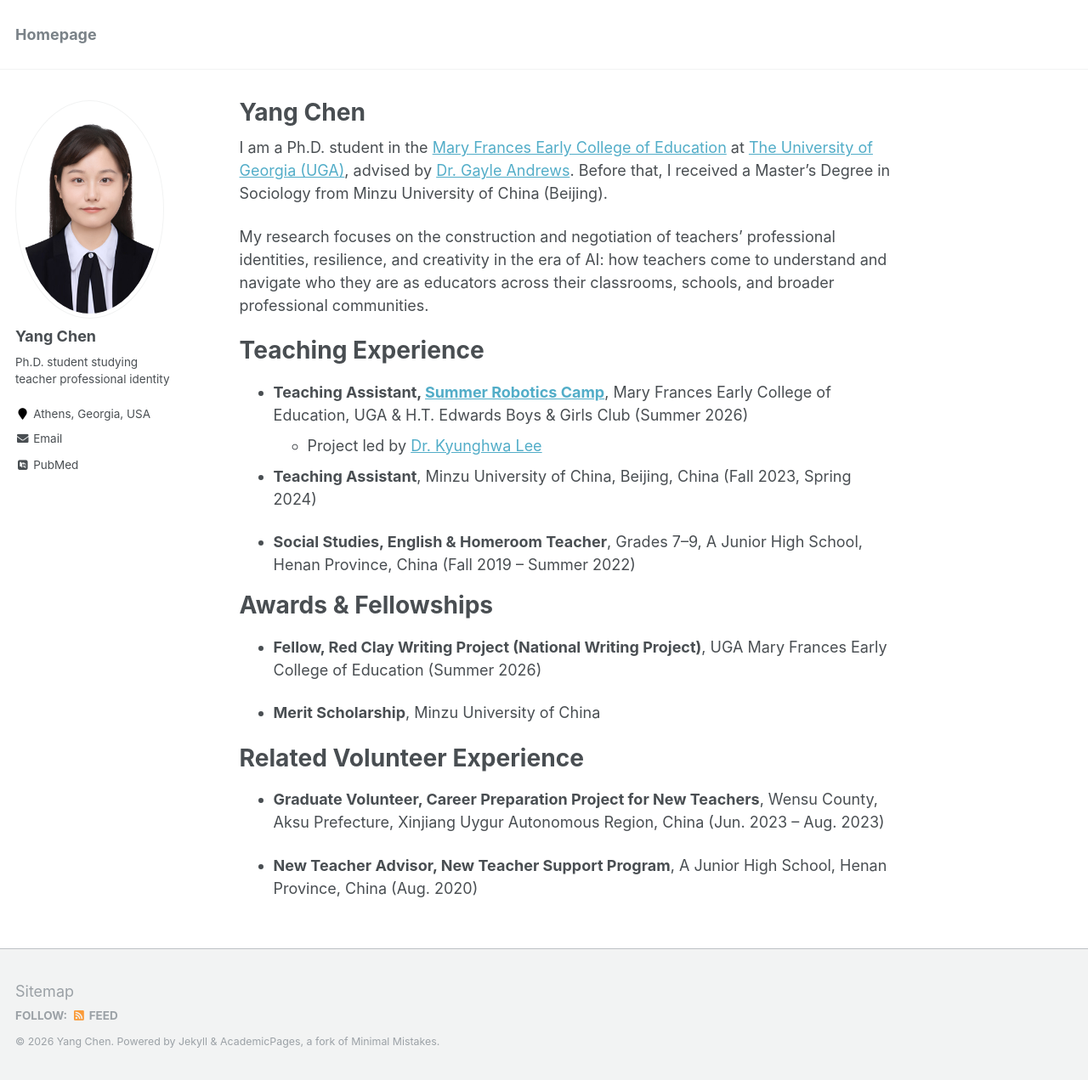
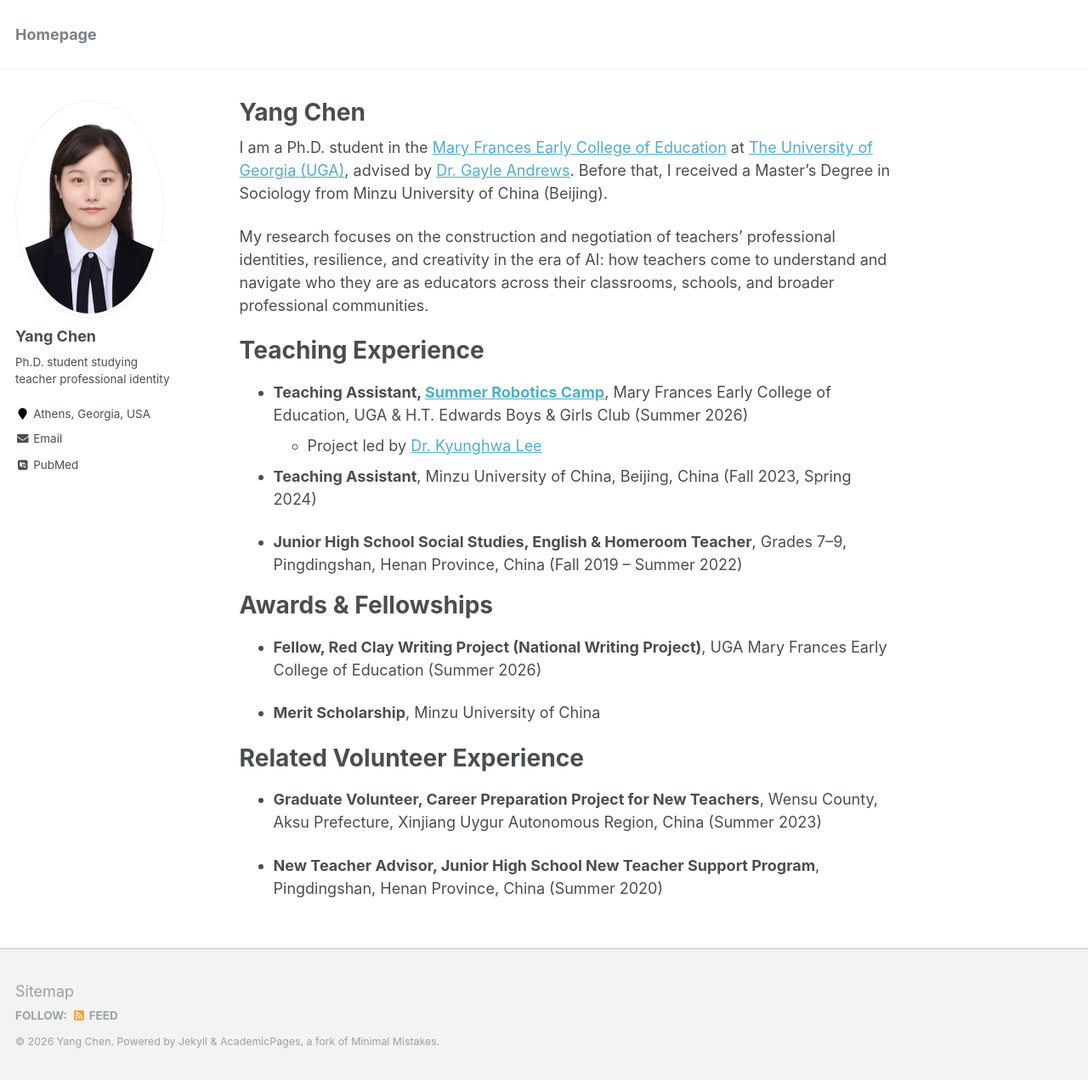
Before and after one commit to yangchen1692/yangchen1692.github.io, a Jekyll site: the page built from _pages/about.md, in a window 1280 px wide and 1271 px high. Shown: the whole window at 85% size. Built offline with Jekyll 4.4.1, drawn with Linux system fonts in a browser that asks for light colours; some web fonts are replaced.

Commit message:
Replace anonymized school placeholder with city name
Co-Authored-By: Claude Sonnet 4.6 <noreply@anthropic.com>

```diff
--- a/_pages/about.md
+++ b/_pages/about.md
@@ -23,7 +23,7 @@ Teaching Experience
 - **Teaching Assistant**, Minzu University of China, Beijing, China (Fall 2023, Spring 2024)
 
 
-- **Social Studies, English & Homeroom Teacher**, Grades 7–9, A Junior High School, Henan Province, China (Fall 2019 – Summer 2022)
+- **Junior High School Social Studies, English & Homeroom Teacher**, Grades 7–9, Pingdingshan, Henan Province, China (Fall 2019 – Summer 2022)
 
 
 
@@ -39,7 +39,7 @@ Awards & Fellowships
 Related Volunteer Experience
 ======
 
-- **Graduate Volunteer, Career Preparation Project for New Teachers**, Wensu County, Aksu Prefecture, Xinjiang Uygur Autonomous Region, China (Jun. 2023 – Aug. 2023)
+- **Graduate Volunteer, Career Preparation Project for New Teachers**, Wensu County, Aksu Prefecture, Xinjiang Uygur Autonomous Region, China (Summer 2023)
 
 
-- **New Teacher Advisor, New Teacher Support Program**, A Junior High School, Henan Province, China (Aug. 2020)
+- **New Teacher Advisor, Junior High School New Teacher Support Program**, Pingdingshan, Henan Province, China (Summer 2020)
```
